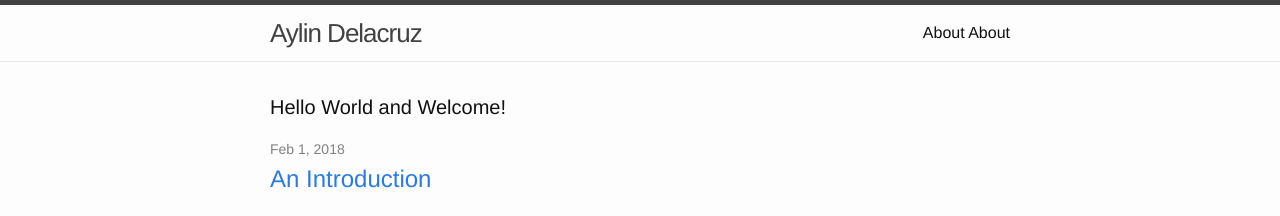
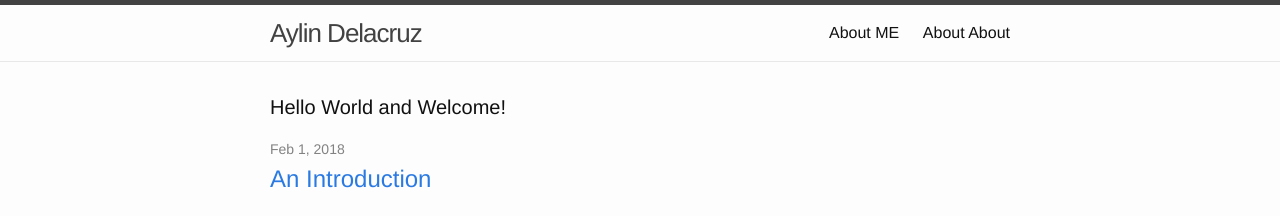
Before and after one commit to asdelacr/asdelacr.github.io, a Jekyll site: the page built from index.html, in a window 1280 px wide. Shown: the top 216 px of the page. Built offline with Jekyll 4.4.1, drawn with Linux system fonts in a browser that asks for light colours.

Commit message:
more changes

```diff
--- a/_includes/header.html
+++ b/_includes/header.html
@@ -16,6 +16,7 @@
       <div class="trigger">
         {% for my_page in site.pages %}
           {% if my_page.title %}
+          <a class="page-link" href="{{ my_page.url | prepend: site.baseurl }}">{{ my_page.title }} ME</a>
           <a class="page-link" href="{{ my_page.url | prepend: site.baseurl }}">About {{ my_page.title }}</a>
           {% endif %}
         {% endfor %}
```
